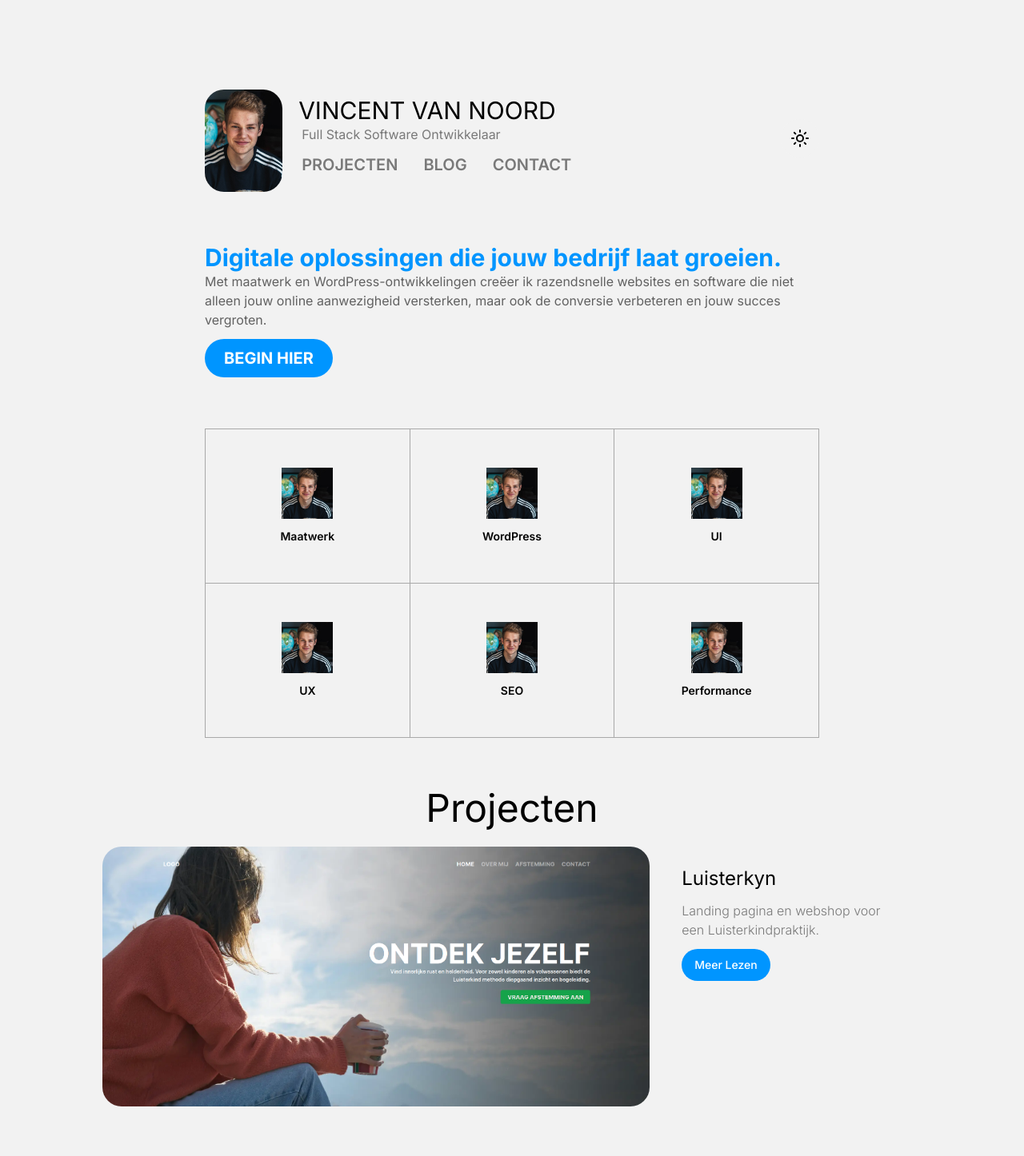
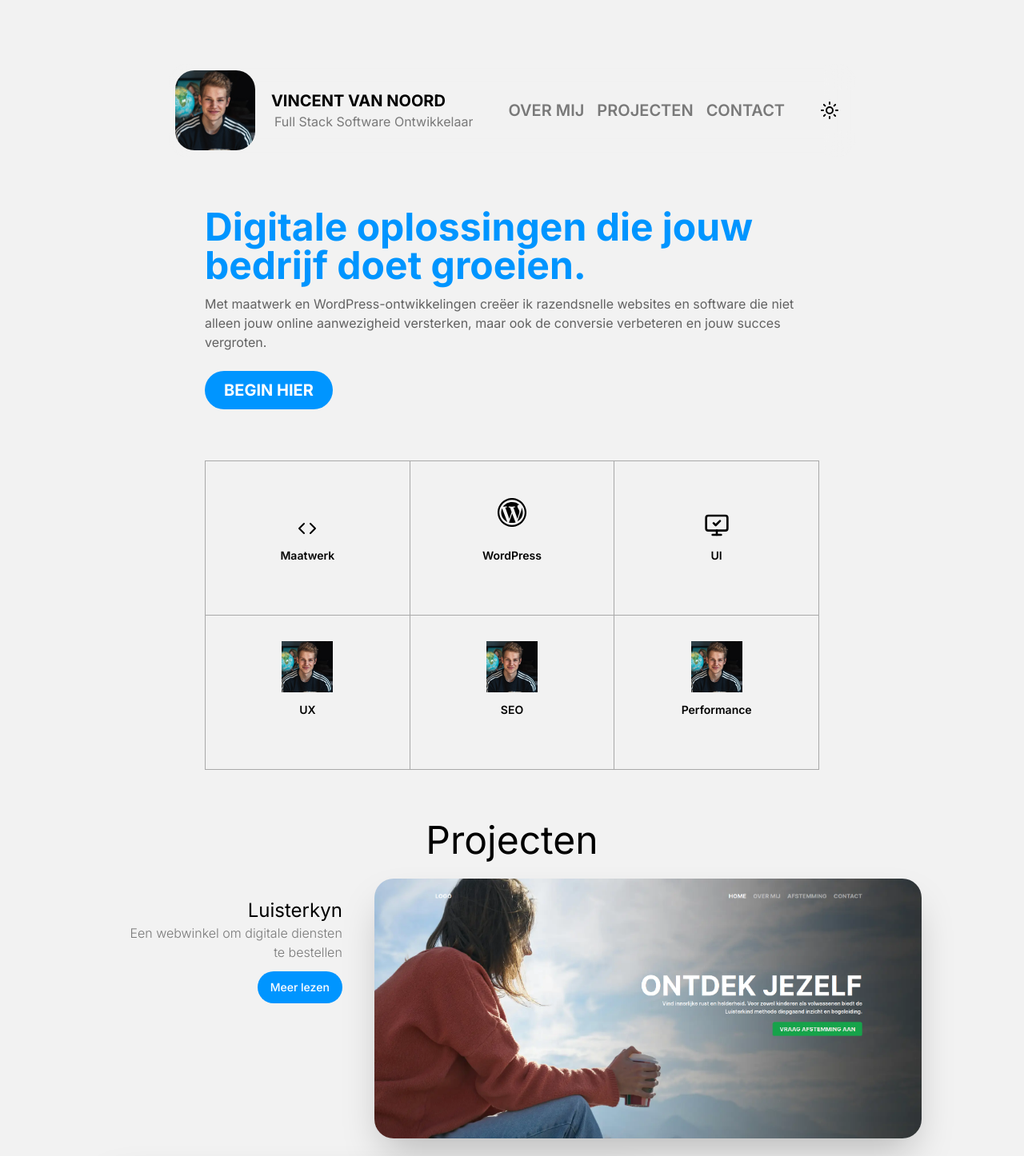
Before and after one commit to vincentvnoord/portfolio, a Next.js app: page / in a window 1280 px wide. Shown: the top 1446 px of the page at 80% size. Before the commit the page ends 1416 px from the top, so only its background shows below. Built offline with nearby package versions, Linux system fonts and the light colour scheme; a web font is replaced by a local one.

Commit message:
Animating header based on scroll (not made for mobile yet)

```diff
--- a/package.json
+++ b/package.json
@@ -14,7 +14,7 @@
     "@radix-ui/react-slot": "^1.1.0",
     "class-variance-authority": "^0.7.0",
     "clsx": "^2.1.1",
-    "framer-motion": "^11.2.12",
+    "framer-motion": "^11.4.0",
     "lucide-react": "^0.400.0",
     "next": "14.2.4",
     "next-themes": "^0.3.0",
--- /dev/null
+++ b/src/app/_components/Header.tsx
@@ -0,0 +1,55 @@
+"use client";
+
+import Image from "next/image";
+import Link from "next/link";
+import { ModeToggle } from "@/components/ui/ThemeToggler";
+import { motion, useScroll } from "framer-motion";
+import { useEffect, useState } from "react";
+
+export const Header = () => {
+    const [isScrolled, setIsScrolled] = useState(false);
+    const { scrollYProgress } = useScroll();
+
+    useEffect(() => {
+        const unsubscribe = scrollYProgress.on("change", (latest) => {
+            if (latest > 0) {
+                setIsScrolled(true);
+            } else {
+                setIsScrolled(false);
+            }
+        })
+
+        return () => {
+            unsubscribe();
+        }
+    }, [scrollYProgress])
+
+    return (
+        <motion.header initial={{ paddingTop: "5rem" }} animate={isScrolled ? { paddingTop: "2rem" } : { paddingTop: "5rem" }} className="w-full flex justify-center z-50 top-0 max-w-screen-lg sticky pt-20 text-nowrap">
+            <motion.div animate={isScrolled ? { borderWidth: 2 } : { borderWidth: 0 }} transition={{ duration: 0.2 }} className="flex border-primary p-2 backdrop-blur-lg bg-background/30 rounded-3xl justify-center items-center gap-5">
+                <motion.div initial={{ width: 100, height: 100 }} animate={isScrolled ? { width: 50, height: 50 } : { width: 100, height: 100 }} className="h-32 w-32 flex-shrink-0 relative rounded-3xl overflow-hidden">
+                    <Image src="/pfp.jpeg" alt="Vincent van Noord" className="object-cover" fill />
+                </motion.div>
+
+                <div className="flex flex-col">
+                    <h2 className="text-xl font-bold">VINCENT VAN NOORD</h2>
+                    <motion.p initial={{ height: "auto" }} animate={isScrolled ? { height: 0 } : { height: "auto" }} className="pl-1 overflow-hidden text-secondary-foreground/50">Full Stack Software Ontwikkelaar</motion.p>
+                </div>
+
+                <motion.div initial={{ width: "100%" }} transition={{ duration: 0.5, ease: "circOut" }} animate={isScrolled ? { width: "0%" } : { width: "100%" }}>
+
+                </motion.div>
+
+                <motion.div initial={{ fontSize: "1.25rem" }} animate={isScrolled ? { fontSize: "1rem" } : { fontSize: "1.25rem" }} className="flex gap-4 text-xl font-semibold text-secondary-foreground/50 p-3 pl-1">
+                    <Link href="/over-mij">OVER MIJ</Link>
+                    <Link href="/">PROJECTEN</Link>
+                    <Link href="/">CONTACT</Link>
+                </motion.div>
+
+                <div className="justify-self-end flex items-center">
+                    <ModeToggle />
+                </div>
+            </motion.div>
+        </motion.header >
+    )
+}
--- a/src/app/page.tsx
+++ b/src/app/page.tsx
@@ -3,34 +3,18 @@ import { ModeToggle } from "@/components/ui/ThemeToggler";
 import Image from "next/image";
 import Link from "next/link";
 import { Service } from "@/components/Service";
+import Preview from "@/components/projecten/Preview";
+import { CodeIcon, MonitorCheck } from "lucide-react";
+import WordPressIcon from "@/components/icons/Wordpress";
+import { Header } from "./_components/Header";
 
 export default function Home() {
   return (
-    <main className="bg-background transition-colors duration-500 ease-in-out w-full flex flex-col items-center p-8 gap-16">
-      <header className="w-full max-w-screen-md pt-20">
-        <div className="flex w-full items-center gap-5">
-          <div className="h-32 w-32 relative rounded-3xl overflow-hidden">
-            <Image src="/pfp.jpeg" alt="Vincent van Noord" fill className="object-cover" />
-          </div>
+    <main className="bg-background transition-colors duration-500 ease-in-out w-full flex flex-col items-center p-8 pt-0 gap-16">
+      <Header />
 
-          <div className="flex flex-col w-full">
-            <h2 className="text-3xl">VINCENT VAN NOORD</h2>
-            <p className="pl-1 text-secondary-foreground/50">Full Stack Software Ontwikkelaar</p>
-            <div className="flex gap-8 text-xl font-semibold text-secondary-foreground/50 p-3 pl-1">
-              <Link href="/">PROJECTEN</Link>
-              <Link href="/">BLOG</Link>
-              <Link href="/">CONTACT</Link>
-            </div>
-          </div>
-
-          <div className="justify-self-end">
-            <ModeToggle />
-          </div>
-        </div>
-      </header>
-
-      <section className="w-full flex flex-col items-start max-w-screen-md">
-        <h1 className="text-3xl font-bold text-primary">Digitale oplossingen die jouw bedrijf laat groeien.</h1>
+      <section className="w-full gap-3 flex flex-col items-start max-w-screen-md">
+        <h1 className="text-5xl leading-[1] font-bold text-primary">Digitale oplossingen die jouw bedrijf doet groeien.</h1>
         <p className="text-secondary-foreground/60">
           Met maatwerk en WordPress-ontwikkelingen creëer ik razendsnelle websites en software die niet alleen
           jouw online aanwezigheid versterken, maar ook de conversie verbeteren en jouw succes vergroten.
@@ -39,29 +23,20 @@ export default function Home() {
       </section>
 
       <section className="w-full max-w-screen-md grid sm:grid-cols-2 md:grid-cols-3 gap-[1px] p-[1px] origin-center bg-secondary-foreground/30">
-        <Service title="Maatwerk" description="Oplossingen op maat, perfect afgemstemd op jouw unieke behoeften" />
-        <Service title="WordPress" description="Van eenvoudige blogs tot complexe websites" />
-        <Service title="UI" description="Moderne interfaces waar je uren naar kan staren" />
-        <Service title="UX" description="Gebruiksvriendelijke ervaringen die je klanten blij maken" />
-        <Service title="SEO" description="Ik zorg ervoor dat je gevonden wordt" />
-        <Service title="Performance" description="Razendsnelle websites die je conversie verbeteren" />
+        <Service icon={<CodeIcon />} title="Maatwerk" description="Oplossingen op maat, perfect afgemstemd op jouw unieke behoeften" />
+        <Service icon={<WordPressIcon />} title="WordPress" description="Van eenvoudige blogs tot complexe websites" />
+        <Service icon={<MonitorCheck width={32} height={32} />} title="UI" description="Moderne interfaces die er goed uit zien" />
+        <Service icon="/pfp.jpeg" title="UX" description="Gebruiksvriendelijke ervaringen " />
+        <Service icon="/pfp.jpeg" title="SEO" description="Ik zorg ervoor dat je gevonden wordt" />
+        <Service icon="/pfp.jpeg" title="Performance" description="Razendsnelle websites die je conversie verbeteren" />
       </section>
 
       <section className="w-full max-w-screen-lg flex flex-col">
         <h2 className="text-5xl self-center">Projecten</h2>
-        <div className="flex flex-col w-full pt-6">
-          <div className="w-full flex gap-4">
-            <div className="w-full rounded-3xl overflow-hidden relative">
-              <Image src="/projects/luisterkyn/luisterkyn-hero.png" className="object-cover" alt="Luisterkyn" width={800} height={600} />
-            </div>
-            <div className="w-[45%] p-6 flex flex-col gap-3 h-full self-center items-start">
-              <h3 className="text-2xl">Luisterkyn</h3>
-              <p className="font-light text-secondary-foreground/50">
-                Landing pagina en webshop voor een Luisterkindpraktijk.
-              </p>
-              <Button className="">Meer Lezen</Button>
-            </div>
-          </div>
+        <div className="flex flex-col w-full pt-6 gap-6">
+          <Preview title="Luisterkyn" description="Een webwinkel om digitale diensten te bestellen" image="/projects/luisterkyn/luisterkyn-hero.png" />
+          <Preview reverse title="Luisterkyn" description="Een webwinkel om digitale diensten te bestellen" image="/projects/luisterkyn/luisterkyn-hero.png" />
+          <Preview title="Luisterkyn" description="Een webwinkel om digitale diensten te bestellen" image="/projects/luisterkyn/luisterkyn-hero.png" />
         </div>
       </section>
     </main>
--- a/src/components/Service.tsx
+++ b/src/components/Service.tsx
@@ -4,7 +4,7 @@ import Image from "next/image";
 import { useState } from "react";
 import { motion } from "framer-motion";
 
-export const Service = ({ title, description }: { title: string, description: string }) => {
+export const Service = ({ title, description, icon }: { title: string, description: string, icon: string | React.ReactNode }) => {
     const [hovered, setHovered] = useState(false);
 
     const descriptionVariants = {
@@ -22,10 +22,12 @@ export const Service = ({ title, description }: { title: string, description: st
         <div
             onMouseEnter={() => setHovered(true)}
             onMouseLeave={() => setHovered(false)}
-            className="flex min-h-48 transition-colors duration-500 ease-in-out hover:bg-foreground hover:text-background bg-background flex-col items-center justify-center p-3 text-center">
-            <Image src="/pfp.jpeg" alt={title} width={64} height={64} />
-            <h2 className="mt-3 text-sm font-semibold">{title}</h2>
-            <motion.p initial="hidden" animate={hovered ? "visible" : "hidden"} variants={descriptionVariants} className="text-xs opacity-50 overflow-hidden">{description}</motion.p>
+            className="flex min-h-48 h-full transition-colors duration-500 ease-in-out hover:bg-foreground hover:text-background bg-background flex-col items-center justify-end md:p-3 text-center">
+            {typeof icon === "string" ? <Image style={{ fill: "white" }} src={icon} alt={title} width={64} height={64} /> : icon}
+            <div className="h-1/2">
+                <h2 className="mt-3 text-sm font-semibold">{title}</h2>
+                <motion.p initial="hidden" animate={hovered ? "visible" : "hidden"} variants={descriptionVariants} className="text-xs opacity-50 overflow-hidden">{description}</motion.p>
+            </div>
         </div>
     )
 }
--- /dev/null
+++ b/src/components/icons/Wordpress.tsx
@@ -0,0 +1,39 @@
+const WordPressIcon = ({ width = 64, height = 64, fill = 'currentColor' }: { width?: number, height?: number, fill?: string }) => (
+    <svg
+        version="1.0"
+        id="katman_1"
+        xmlns="http://www.w3.org/2000/svg"
+        xmlnsXlink="http://www.w3.org/1999/xlink"
+        x="0px"
+        y="0px"
+        viewBox="0 0 600 450"
+        style={{ backgroundAttachment: "new 0 0 600 450" }}
+        xmlSpace="preserve"
+        width={width}
+        height={height}
+    >
+        <symbol id="icon-wordpress" viewBox="-8 -8 16 16">
+            <path
+                d="M-6,0c0,2.3,1.4,4.3,3.4,5.3l-2.9-7.6C-5.8-1.7-6-0.8-6,0z M4.1-0.3c0-0.7-0.3-1.2-0.5-1.6
+		C3.3-2.4,3-2.8,3-3.3c0-0.5,0.4-1,1-1c0,0,0.1,0,0.1,0C3-5.3,1.6-5.8,0-5.8c-2.1,0-3.9,1-5,2.6c0.1,0,0.3,0,0.4,0
+		C-4-3.2-3-3.3-3-3.3c0.3,0,0.4,0.4,0,0.5c0,0-0.3,0-0.7,0.1l2.2,6.3l1.3-3.8l-0.9-2.5c-0.3,0-0.6-0.1-0.6-0.1c-0.3,0-0.3-0.5,0-0.5
+		c0,0,1,0.1,1.6,0.1c0.6,0,1.6-0.1,1.6-0.1c0.3,0,0.4,0.4,0,0.5c0,0-0.3,0-0.7,0.1L3,3.5l0.6-1.9C3.9,0.8,4,0.2,4.1-0.3L4.1-0.3z
+		 M0.1,0.5l-1.8,5.1C-1.2,5.8-0.6,5.8,0,5.8c0.7,0,1.4-0.1,2-0.3c0,0,0-0.1,0-0.1C1.9,5.4,0.1,0.5,0.1,0.5z M5.3-2.8
+		c0,0.2,0,0.4,0,0.6c0,0.6-0.1,1.3-0.5,2.1L3,5C4.8,4,6,2.2,6,0C6-1,5.7-2,5.3-2.8L5.3-2.8z M0-8c-4.4,0-8,3.6-8,8s3.6,8,8,8
+		s8-3.6,8-8S4.4-8,0-8z M0,7c-3.9,0-7-3.1-7-7s3.1-7,7-7s7,3.1,7,7S3.9,7,0,7z"
+                fill={fill}
+            />
+        </symbol>
+        <use
+            xlinkHref="#icon-wordpress"
+            width="16"
+            height="16"
+            x="-8"
+            y="-8"
+            transform="matrix(21.1495 0 0 21.1495 300 225)"
+            style={{ overflow: "visible" }}
+        />
+    </svg>
+);
+
+export default WordPressIcon;
--- /dev/null
+++ b/src/components/projecten/Preview.tsx
@@ -0,0 +1,35 @@
+"use client";
+
+import Image from "next/image"
+import { Button } from "../ui/button"
+
+import { motion, useInView } from "framer-motion";
+import { createRef, RefObject } from "react";
+
+export default function Preview({ title, description, image, reverse }: { title: string, description: string, image: string, reverse?: boolean }) {
+    const ref: RefObject<HTMLDivElement> = createRef();
+    const inView = useInView(ref, { once: false, amount: 0.8 });
+    const inViewImage = useInView(ref, { once: false, amount: 0.3 });
+
+    return (
+        <div ref={ref}
+            className={`w-full flex gap-4 ${reverse ?? "flex-row-reverse"}`}>
+            <motion.div initial={{ y: "100%", opacity: 0 }}
+                animate={inViewImage ? { y: 0, opacity: 1 } : { y: "100%", opacity: 0 }}
+                className="w-full shadow-2xl h-full origin-center z-20 rounded-3xl overflow-hidden relative">
+                <Image src={image} className="object-cover" alt="Luisterkyn" width={800} height={600} />
+            </motion.div>
+            <motion.div
+                initial={{ opacity: 0, x: "100%" }}
+                animate={inView ? { opacity: 1, x: 0 } : { opacity: 0, x: "100%" }}
+                transition={{ duration: 1, ease: "easeInOut" }}
+                className={`w-[45%] overflow-hidden p-6 flex flex-col h-full self-center items-start ${reverse ?? "items-end text-right origin-right"}`}>
+                <h3 className="text-2xl">{title}</h3>
+                <p className="font-light text-secondary-foreground/50 mb-3">
+                    {description}
+                </p>
+                <Button className="">Meer lezen</Button>
+            </motion.div>
+        </div>
+    )
+}
--- a/src/components/ui/ThemeToggler.tsx
+++ b/src/components/ui/ThemeToggler.tsx
@@ -21,7 +21,7 @@ export function ModeToggle() {
     }
 
     return (
-        <Button onClick={toggleTheme} className="border-none rounded-full h-12 w-12" variant="outline" size="icon">
+        <Button onClick={toggleTheme} className="border-none rounded-full bg-transparent h-12 w-12" variant="outline" size="icon">
             <Sun color="black" className="h-full rotate-0 scale-100 transition-all dark:-rotate-90 dark:scale-0" />
             <Moon className="absolute h-[1.2rem] w-[1.2rem] rotate-90 scale-0 transition-all dark:rotate-0 dark:scale-100" />
             <span className="sr-only">Toggle theme</span>
```
Also changed, not shown: public/wordpress.svg (added), 1 other file (tests, documents, lock files or other folders).
